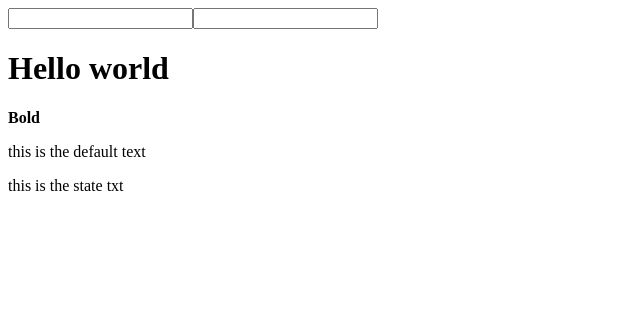
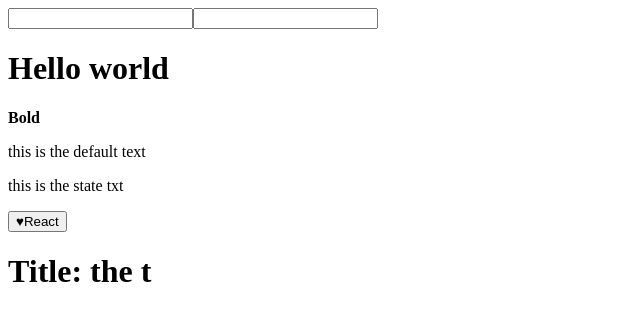
Before and after one commit to liamkar/reactstart, a React (Create React App) app: page / in a window 1280 px wide. Shown: the top 320 px of the page, without its empty margins (0-640 px from the left). Built offline with nearby package versions, Linux system fonts and the light colour scheme.

Commit message:
accessing sub data + validation added

```diff
--- a/src/App.js
+++ b/src/App.js
@@ -15,7 +15,6 @@ class App extends React.Component {
   render() {
     let txt = this.props.txt;
     return  (
-
     <div>
       <Widget update={this.update.bind(this)}/>
       <Widget update={this.update.bind(this)}/>
@@ -23,10 +22,14 @@ class App extends React.Component {
       <b>Bold</b>
       <p>{txt}</p>
       <p>{this.state.txt}</p>
+      <Button><Heart/>React</Button>
+      <Title text="the t"/>
     </div>
     )
+
   }
 }
+
 
 App.propTypes = {
   //Note React.PropTypes is deprecated
@@ -41,6 +44,27 @@ App.defaultProps = {
 const Widget = (properties) =>
 <input type="text" onChange={properties.update}/>
 
+const Button = (props) => <button>{props.children}</button>
+
+const Title = (props) => <h1>Title: {props.text}</h1>
+Title.propTypes = {
+  text(props,propName,component) {
+    if(!(propName in props)) {
+      return new Error('missing ${propName}')
+    }
+    if (props[propName].length < 6) {
+      return new Error(propName+' was too short')
+    }
+  }
+}
+
+
+class Heart extends React.Component {
+  render() {
+    return <span>&hearts;</span>
+  }
+}
+
 //stateless function component
 //const App = () => <h1>Hello</h1>
 export default App;
```
